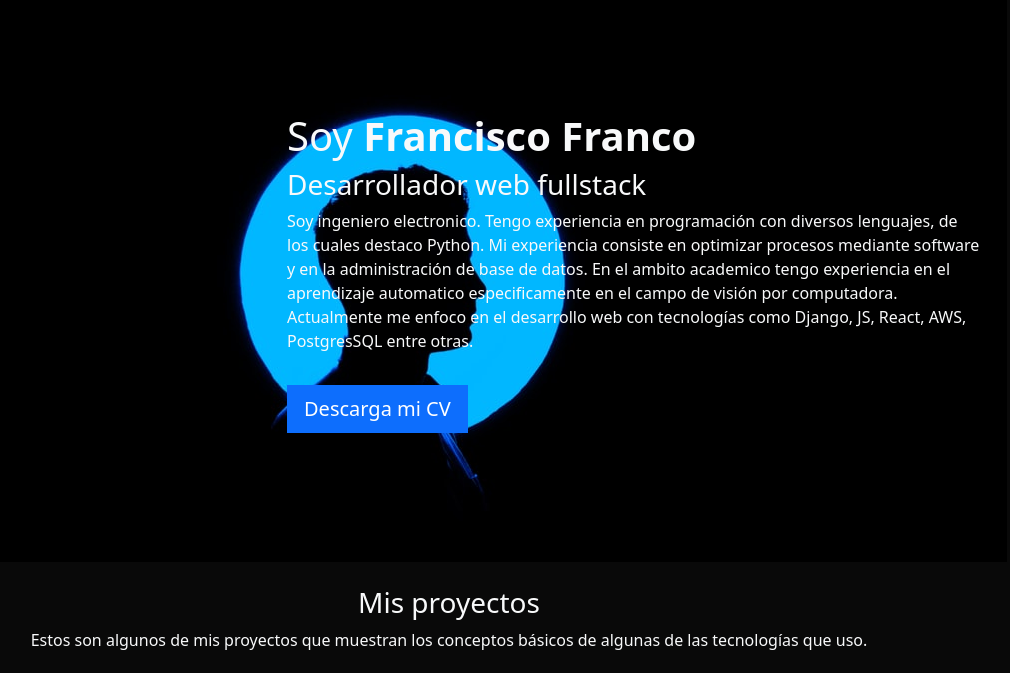
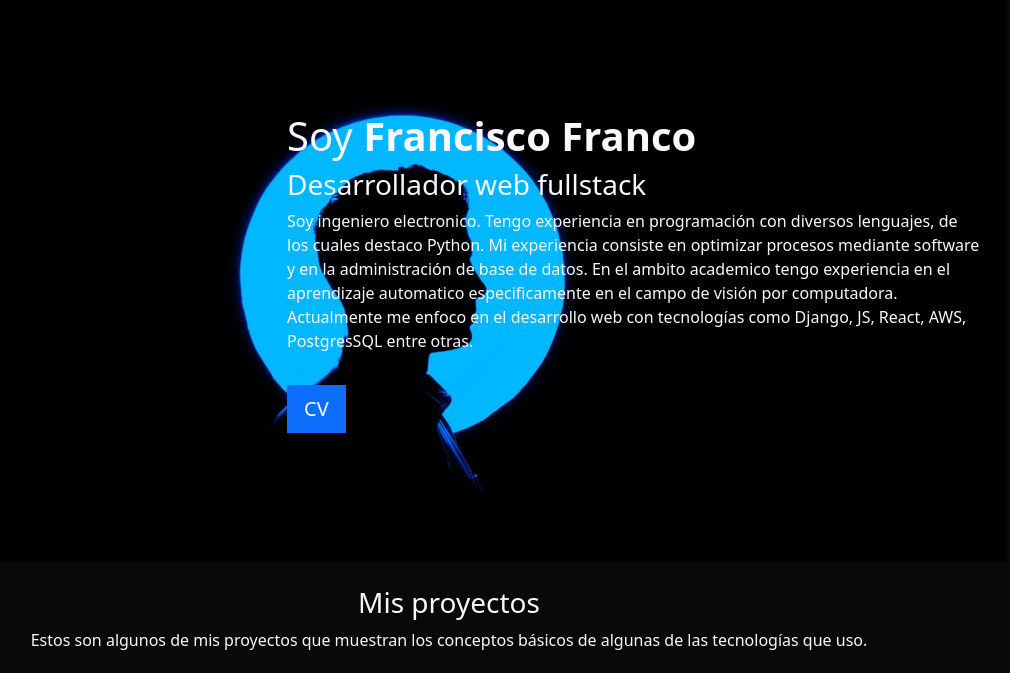
Before and after one commit to EE-Francisco/Portfolio, a Django app: template apps/portfolio_d/templates/home.html in a window 1280 px wide. Shown: the part 81-754 px from the top of the page, without its empty margins (191-1201 px from the left). Run offline with Django 4.2, Linux system fonts and the light colour scheme; the template is opened without the code that fills it, so the values that code supplies are empty.

Commit message:
cv redirect

```diff
--- a/apps/portfolio_d/templates/home.html
+++ b/apps/portfolio_d/templates/home.html
@@ -21,7 +21,7 @@
         Actualmente me enfoco en el desarrollo web con tecnologías como Django, JS, React, AWS, PostgresSQL entre otras.
       </p>
       <a class="btn btn-primary btn-lg rounded-0 my-3"
-         href="{% static 'portfolio/cv.pdf' %}">Descarga mi CV</a>
+         href="{% url 'portfolio:cv' %}">CV</a>
     </div>
   </header>
   <!-- Porfolio Section -->
```
